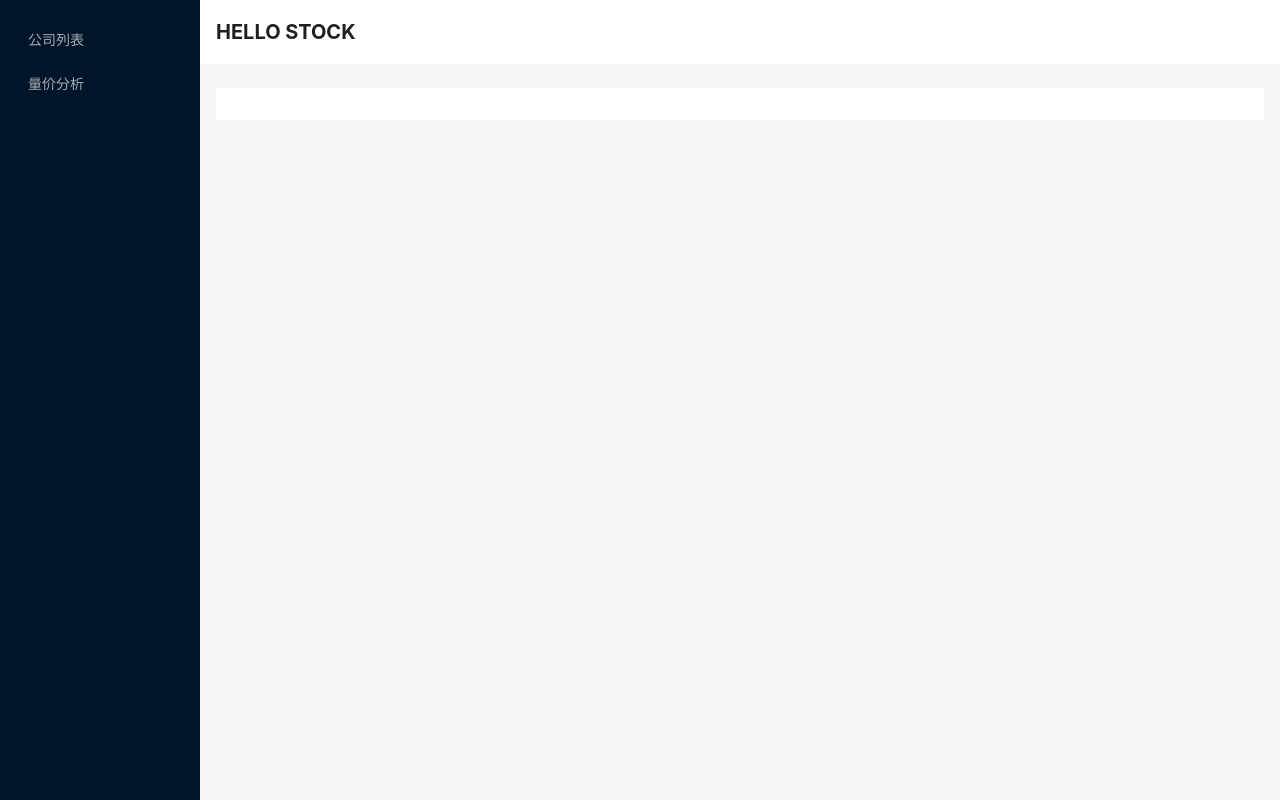
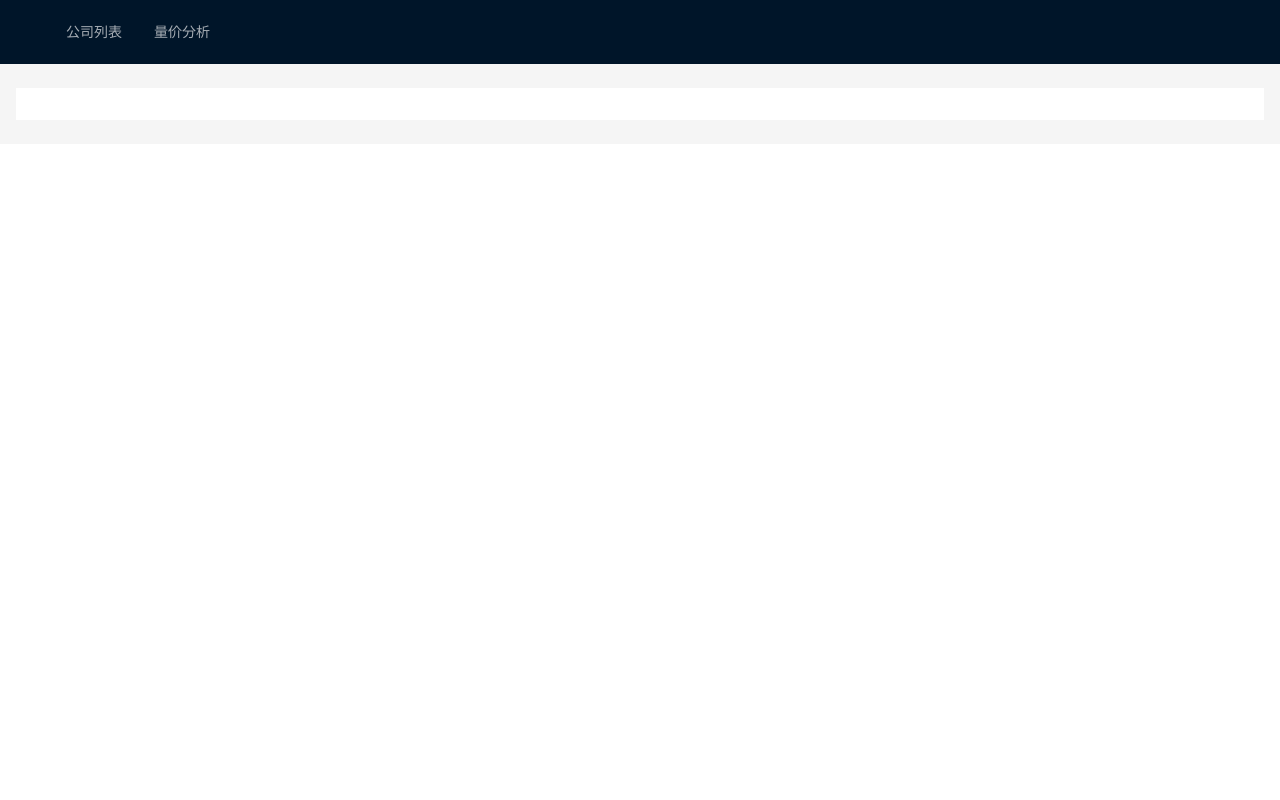
Before and after one commit to tangyixiang/stock-front, a React (Vite) app: page /volup in a window 1280 px wide. Built offline with nearby package versions, Linux system fonts and the light colour scheme.

Commit message:
app结构修改

```diff
--- a/src/App.jsx
+++ b/src/App.jsx
@@ -7,18 +7,11 @@ const { Header, Content, Sider } = Layout
 const App = () => {
   return (
     <Layout>
-      <Sider className="min-h-screen" breakpoint="lg" collapsedWidth="0">
-        <AMenu />
-      </Sider>
       <Layout>
-        <Header className="p-0 bg-white">
-          <div className="mx-4 font-bold text-[20px]">HELLO STOCK</div>
+        <Header className="flex items-center">
+          <AMenu />
         </Header>
-        <Content
-          style={{
-            margin: '24px 16px 0',
-          }}
-        >
+        <Content className="my-6 mx-4">
           <div className="bg-white p-4">
             <Outlet />
           </div>
--- a/src/components/AMenu.jsx
+++ b/src/components/AMenu.jsx
@@ -21,10 +21,8 @@ function AMenu() {
   const navigate = useNavigate()
   return (
     <Menu
-      className="py-4"
       theme="dark"
-      mode="inline"
-      defaultSelectedKeys={['4']}
+      mode="horizontal"
       items={items}
       onClick={({ key }) => navigate(key)}
     />
```
